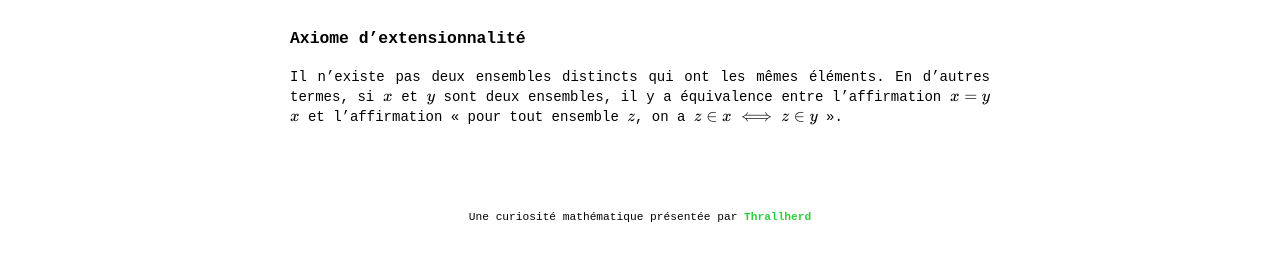
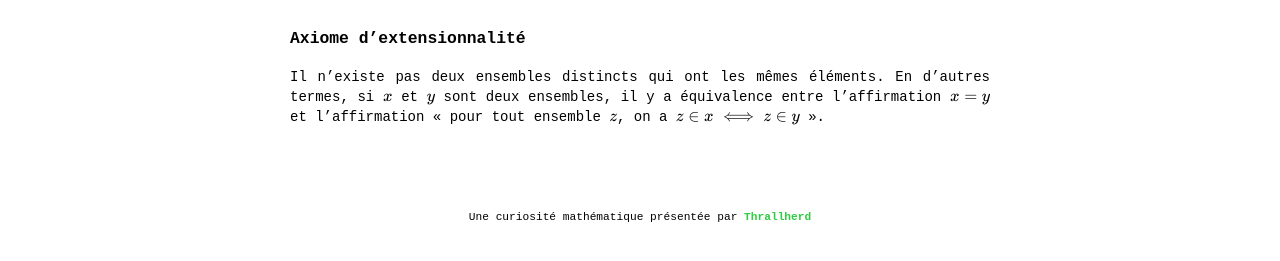
Before and after one commit to Thrallherd/AlgebraExNihilo, a Jekyll site: the page built from set_axm.md, in a window 1280 px wide. Shown: the part 258-519 px from the top of the page. Built offline with Jekyll 4.4.1, drawn with Linux system fonts in a browser that asks for light colours; formulas are drawn with MathJax 3.

Commit message:
Update set_axm.md

```diff
--- a/set_axm.md
+++ b/set_axm.md
@@ -8,4 +8,4 @@
 <script src="https://cdn.mathjax.org/mathjax/latest/MathJax.js?config=TeX-AMS-MML_HTMLorMML" type="text/javascript"></script>
 
 ### Axiome d'extensionnalité
-Il n'existe pas deux ensembles distincts qui ont les mêmes éléments. En d'autres termes, si $$x$$ et $$y$$ sont deux ensembles, il y a équivalence entre l'affirmation $$x = y$$ $$x$$ et l'affirmation « pour tout ensemble $$z$$, on a $$z \in x \iff z \in y$$ ».
+Il n'existe pas deux ensembles distincts qui ont les mêmes éléments. En d'autres termes, si $$x$$ et $$y$$ sont deux ensembles, il y a équivalence entre l'affirmation $$x = y$$ et l'affirmation « pour tout ensemble $$z$$, on a $$z \in x \iff z \in y$$ ».
```
